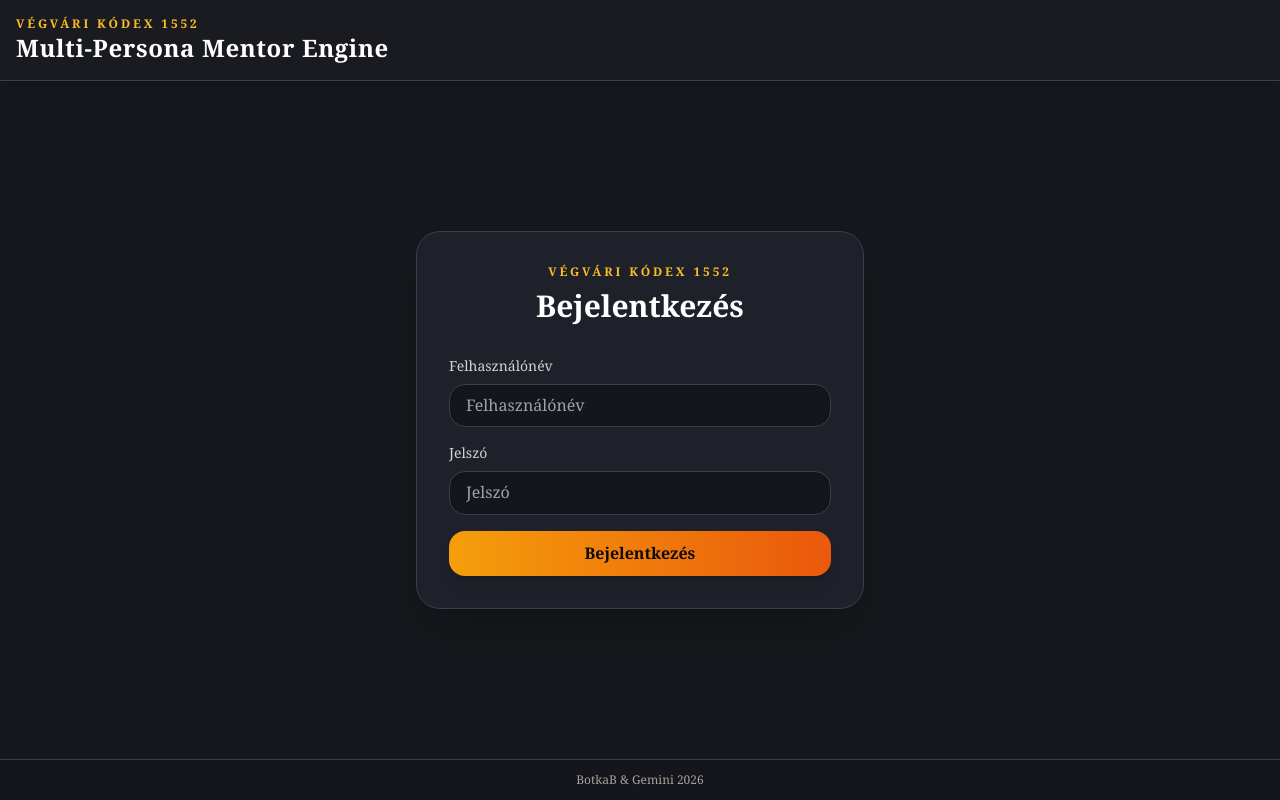
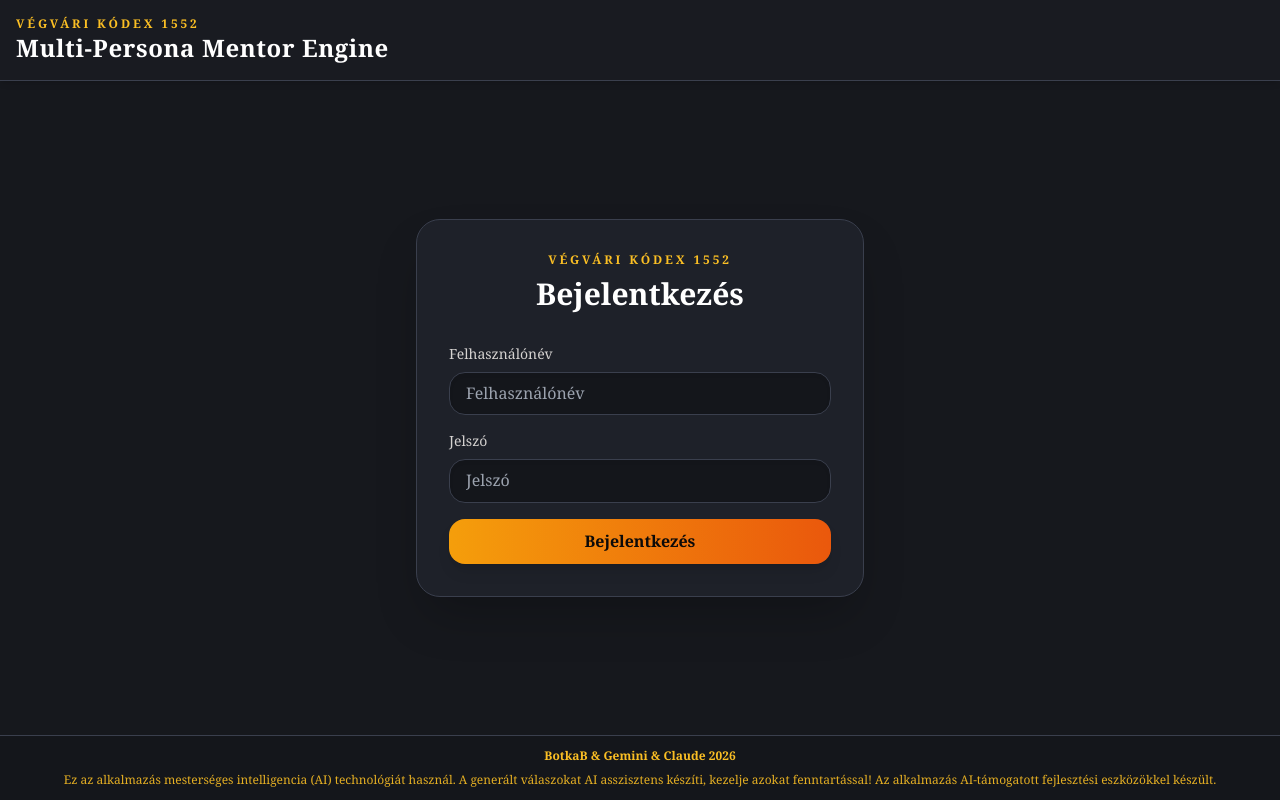
Before and after one commit to BotkaB/Vegvari_kodex_1552, a React (Vite) app: page / in a window 1280 px wide. Built offline with nearby package versions, Linux system fonts and the light colour scheme; no server answers.

Commit message:
frissítés: AI Act figyelmeztetések és UI jelzések beállítása

```diff
--- a/src/Components/Footer.jsx
+++ b/src/Components/Footer.jsx
@@ -1,7 +1,12 @@
 export function Footer() {
   return (
-    <footer className="border-t border-[#3a3f4d] bg-[#14161b]/80 py-3 text-center text-xs text-stone-400" role="contentinfo">
-      BotkaB & Gemini 2026
+    <footer className="border-t border-[#3a3f4d] bg-[#14161b]/80 py-3 text-center text-xs text-amber-400" role="contentinfo">
+      <span className="font-bold">BotkaB & Gemini & Claude 2026</span>
+      <p className="mt-2 opacity-90">
+        Ez az alkalmazás mesterséges intelligencia (AI) technológiát használ.
+        A generált válaszokat AI asszisztens készíti, kezelje azokat fenntartással!
+        Az alkalmazás AI-támogatott fejlesztési eszközökkel készült.
+      </p>
     </footer>
   );
 }
--- a/src/Components/MentorChat.jsx
+++ b/src/Components/MentorChat.jsx
@@ -10,7 +10,7 @@ export function MentorChat({
   return (
     <section className="flex flex-col rounded-3xl border border-[#3a3f4d] bg-[#1f222b]/90 p-4 shadow-xl" aria-label="Mentor Chat szekció">
       <div className="mb-3 flex items-center justify-between border-b border-[#3a3f4d] pb-3">
-        <h2 className="text-xl font-bold text-amber-400 tracking-wide">👥 Mentor Chat</h2>
+        <h2 className="text-xl font-bold text-amber-400 tracking-wide">👥 Mentor Chat - mesterséges intelligencia által generált válaszok</h2>
       </div>
 
       <div className="mb-3 flex items-center justify-between rounded-2xl bg-[#14161b]/70 p-2 border border-[#3a3f4d]">
--- a/src/Components/ResourceEngine.jsx
+++ b/src/Components/ResourceEngine.jsx
@@ -140,6 +140,9 @@ export function ResourceEngine({
         <h2 className="text-xl font-bold tracking-wide text-amber-400">
           📖 Erőforrás Motor
         </h2>
+        <p className="text-[10px] text-amber-400 font-medium uppercase tracking-wider mt-0.5 opacity-90">
+         Mesterséges intelligencia alapú kvízgenerálás, javítás és dokumentum-összefoglalás
+        </p>
 
         {/* Dokumentumválasztó legördülő */}
         <div className="flex flex-wrap items-center gap-2">
@@ -184,6 +187,7 @@ export function ResourceEngine({
               </button>
             ))}
           </div>
+
         </div>
       </div>
 
```
